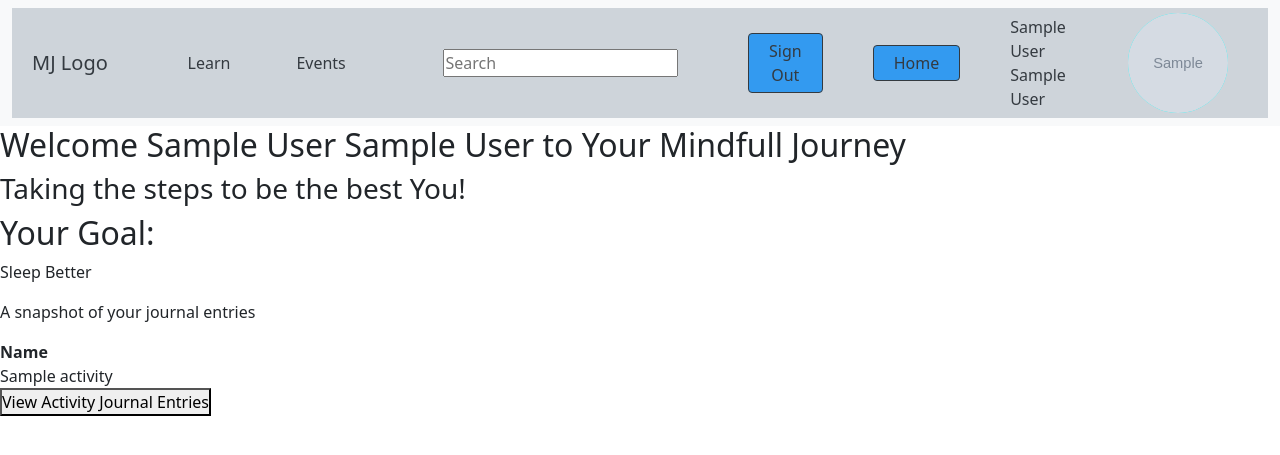
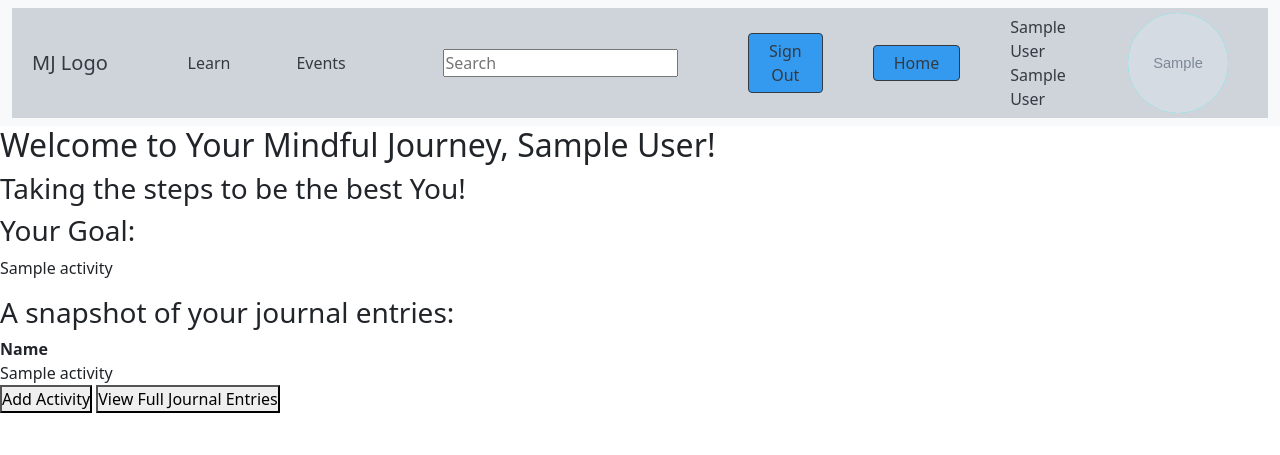
Before and after one commit to rshaywood/mindful_journey, a Flask app: template flask_app/templates/dashboard.html in a window 1280 px wide. Shown: the top 455 px of the page. Run offline with Flask 2, Linux system fonts and the light colour scheme; the visitor is signed in with stand-in values (Sample User, id 1); tables that the repository leaves empty or names only in its code hold one stand-in row (values such as "Sample post"); the template is opened without the code that fills it: most values are stand-ins (such as "Sample title", 1, 10 or a date in 2020); grey boxes marked "Sample" are stand-in pictures; some libraries are stand-ins or nearby versions; some web fonts are replaced.

Commit message:
more updates to dashboard to display user's goal in addition to activities.

```diff
--- a/flask_app/models/activity.py
+++ b/flask_app/models/activity.py
@@ -32,7 +32,7 @@ class Activity:
 
     @classmethod
     def get_all(cls, data):
-        query = "SELECT activity_name FROM activities WHERE user_id=%(user_id)s;"
+        query = "SELECT * FROM activities WHERE user_id=%(user_id)s;"
         results = connectToMySQL(cls.DB).query_db(query, data)
         Activities = []
         for row in results:
--- a/flask_app/templates/dashboard.html
+++ b/flask_app/templates/dashboard.html
@@ -69,22 +69,20 @@
             </div>
         </nav>
 
-        <h2>Welcome {{session.first_name}} {{session.last_name}} to Your Mindfull Journey</h2>
+        <h2>Welcome to Your Mindful Journey, {{session.first_name}}!</h2>
         <h3>Taking the steps to be the best You!</h3>
         <aside>
             <div class="left_side">
-                <h2>Your Goal:</h2>
-<!-- jinja for goal will go in this p tag below. -->
-                <p>Sleep Better</p>
+                <h3>Your Goal:</h3>
+                {% for activity in activities %}
+                <p>{{activity.goal_name}}</p>
             </div>
             <div class="right_side">
-                <p>A snapshot of your journal entries</p>
+                <h3>A snapshot of your journal entries:</h3>
                 <table id="activities">
                     <tr>
                         <th>Name</th>
                     </tr>
-<!-- query to display only activity name for that user will display in table below. -->
-                    {% for activity in activities %}
                     <tr>
                         <td>{{activity.activity_name}}</td>
                     {% endfor %}
@@ -99,7 +97,8 @@
             </div>
         </aside>
     </main>
-    <a href="/new/activity"><button>View Activity Journal Entries</button></a>
+    <a href="/new/activity"><button>Add Activity</button></a>
+    <a href="#"><button>View Full Journal Entries</button></a>
     <!-- java script link -->
     <script type="text/javascript" src="{{ url_for('static', filename='js/scripts.js')}}"></script>
 </body>
```
